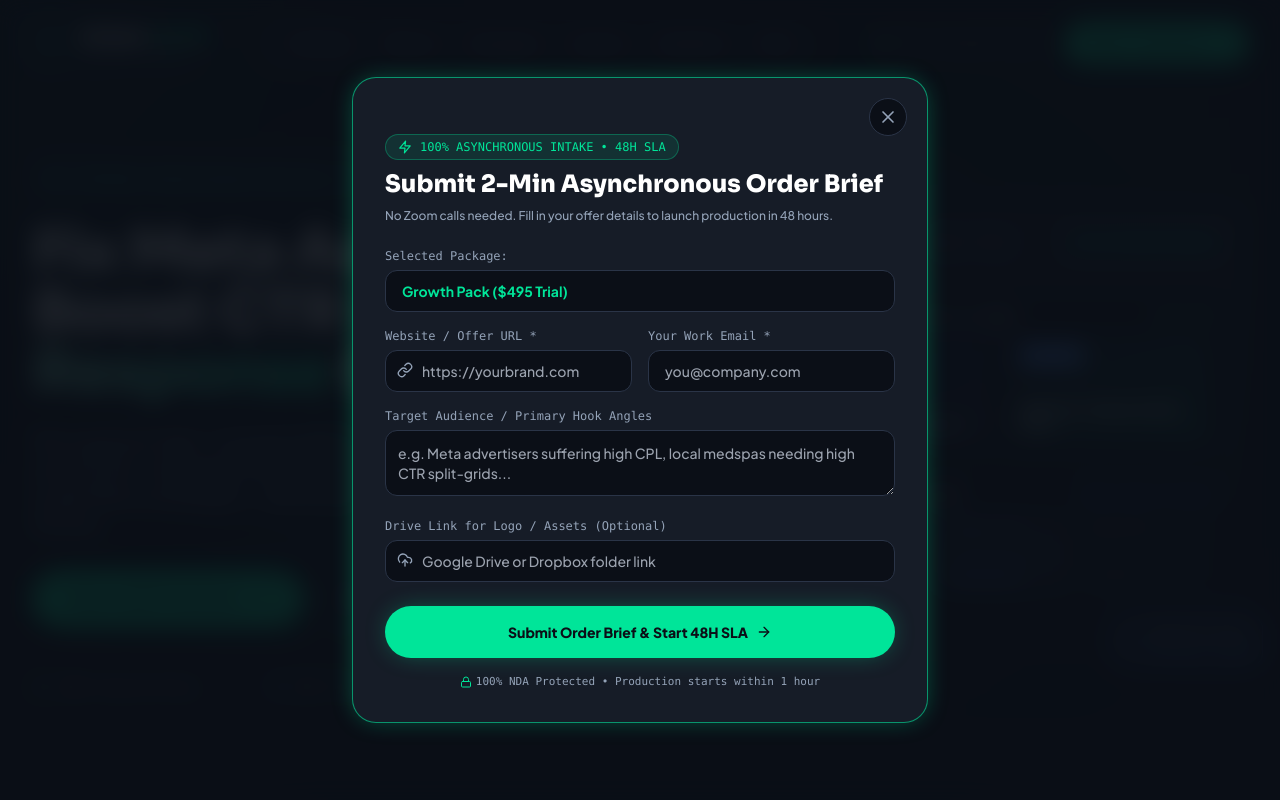
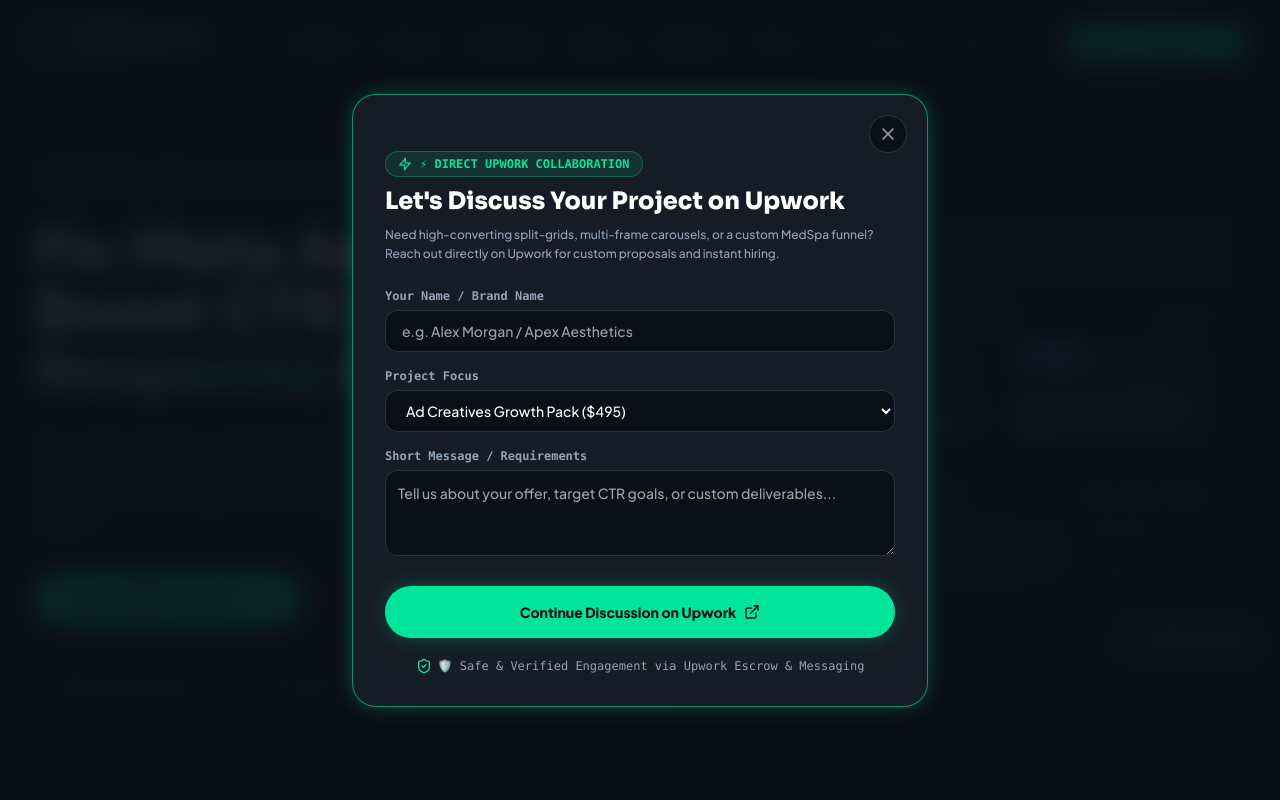
Before and after one commit to StackCuts/Agency, a React (Vite) app: page / in a window 1280 px wide. Both pictures are taken after a click on the button "Claim 1-Pack Trial". Shown: the top 800 px of the page. Built offline with nearby package versions, Linux system fonts and the light colour scheme.

Commit message:
Transform BriefModal into Upwork-compliant direct contact system

```diff
--- a/src/components/BriefModal.jsx
+++ b/src/components/BriefModal.jsx
@@ -1,24 +1,20 @@
 import React, { useState } from 'react';
-import { X, Zap, CheckCircle2, ArrowRight, UploadCloud, Link as LinkIcon, Lock, Sparkles } from 'lucide-react';
+import { X, Zap, ArrowRight, ShieldCheck, ExternalLink } from 'lucide-react';
 
 export default function BriefModal({ isOpen, onClose, selectedPackageName }) {
-  const [step, setStep] = useState(1);
   const [formData, setFormData] = useState({
-    pkg: selectedPackageName || 'Growth Pack ($495 Trial)',
-    websiteUrl: '',
-    targetNiche: '',
-    adAngle: '',
-    driveLink: '',
-    email: '',
-    agencyName: ''
+    name: '',
+    projectFocus: selectedPackageName || 'Ad Creatives Growth Pack',
+    message: ''
   });
-  const [submitted, setSubmitted] = useState(false);
 
   if (!isOpen) return null;
 
-  const handleSubmit = (e) => {
+  const handleContinueOnUpwork = (e) => {
     e.preventDefault();
-    setSubmitted(true);
+    // Open Upwork profile/messaging in a new tab
+    window.open('https://www.upwork.com', '_blank');
+    onClose();
   };
 
   return (
@@ -33,96 +29,62 @@
           <X className="w-5 h-5" />
         </button>
 
-        {!submitted ? (
-          <>
         {/* Modal Header */}
         <div className="space-y-2">
-              <div className="inline-flex items-center gap-2 px-3 py-1 rounded-full bg-[#00E599]/10 text-[#00E599] border border-[#00E599]/30 text-xs font-mono">
+          <div className="inline-flex items-center gap-2 px-3 py-1 rounded-full bg-[#00E599]/10 text-[#00E599] border border-[#00E599]/30 text-xs font-mono font-bold">
             <Zap className="w-3.5 h-3.5" />
-                <span>100% ASYNCHRONOUS INTAKE • 48H SLA</span>
+            <span>⚡ DIRECT UPWORK COLLABORATION</span>
           </div>
           <h3 className="text-2xl font-display font-extrabold text-white">
-                Submit 2-Min Asynchronous Order Brief
+            Let's Discuss Your Project on Upwork
           </h3>
-              <p className="text-xs text-[#94A3B8]">
-                No Zoom calls needed. Fill in your offer details to launch production in 48 hours.
+          <p className="text-xs text-[#94A3B8] leading-relaxed">
+            Need high-converting split-grids, multi-frame carousels, or a custom MedSpa funnel? Reach out directly on Upwork for custom proposals and instant hiring.
           </p>
         </div>
 
-            {/* Form */}
-            <form onSubmit={handleSubmit} className="space-y-4">
+        {/* Upwork Direct Action Form */}
+        <form onSubmit={handleContinueOnUpwork} className="space-y-4">
           <div>
-                <label className="block text-xs font-mono text-[#94A3B8] mb-1.5">
-                  Selected Package:
+            <label className="block text-xs font-mono text-[#94A3B8] mb-1.5 font-bold">
+              Your Name / Brand Name
             </label>
             <input
               type="text"
-                  readOnly
-                  value={formData.pkg}
-                  className="w-full bg-[#0B0F17] border border-[#2A3447] rounded-xl px-4 py-2.5 text-sm font-bold text-[#00E599] focus:outline-none"
-                />
-              </div>
-
-              <div className="grid grid-cols-1 sm:grid-cols-2 gap-4">
-                <div>
-                  <label className="block text-xs font-mono text-[#94A3B8] mb-1.5">
-                    Website / Offer URL *
-                  </label>
-                  <div className="relative">
-                    <LinkIcon className="w-4 h-4 text-[#94A3B8] absolute left-3 top-3" />
-                    <input
-                      type="url"
               required
-                      placeholder="https://yourbrand.com"
-                      value={formData.websiteUrl}
-                      onChange={(e) => setFormData({ ...formData, websiteUrl: e.target.value })}
-                      className="w-full bg-[#0B0F17] border border-[#2A3447] rounded-xl pl-9 pr-4 py-2.5 text-sm text-white focus:border-[#00E599] focus:outline-none"
-                    />
-                  </div>
-                </div>
-
-                <div>
-                  <label className="block text-xs font-mono text-[#94A3B8] mb-1.5">
-                    Your Work Email *
-                  </label>
-                  <input
-                    type="email"
-                    required
-                    placeholder="you@company.com"
-                    value={formData.email}
-                    onChange={(e) => setFormData({ ...formData, email: e.target.value })}
+              placeholder="e.g. Alex Morgan / Apex Aesthetics"
+              value={formData.name}
+              onChange={(e) => setFormData({ ...formData, name: e.target.value })}
               className="w-full bg-[#0B0F17] border border-[#2A3447] rounded-xl px-4 py-2.5 text-sm text-white focus:border-[#00E599] focus:outline-none"
-                  />
-                </div>
-              </div>
-
-              <div>
-                <label className="block text-xs font-mono text-[#94A3B8] mb-1.5">
-                  Target Audience / Primary Hook Angles
-                </label>
-                <textarea
-                  rows={2}
-                  placeholder="e.g. Meta advertisers suffering high CPL, local medspas needing high CTR split-grids..."
-                  value={formData.adAngle}
-                  onChange={(e) => setFormData({ ...formData, adAngle: e.target.value })}
-                  className="w-full bg-[#0B0F17] border border-[#2A3447] rounded-xl p-3 text-sm text-white focus:border-[#00E599] focus:outline-none"
             />
           </div>
 
           <div>
-                <label className="block text-xs font-mono text-[#94A3B8] mb-1.5">
-                  Drive Link for Logo / Assets (Optional)
+            <label className="block text-xs font-mono text-[#94A3B8] mb-1.5 font-bold">
+              Project Focus
             </label>
-                <div className="relative">
-                  <UploadCloud className="w-4 h-4 text-[#94A3B8] absolute left-3 top-3" />
-                  <input
-                    type="text"
-                    placeholder="Google Drive or Dropbox folder link"
-                    value={formData.driveLink}
-                    onChange={(e) => setFormData({ ...formData, driveLink: e.target.value })}
-                    className="w-full bg-[#0B0F17] border border-[#2A3447] rounded-xl pl-9 pr-4 py-2.5 text-sm text-white focus:border-[#00E599] focus:outline-none"
+            <select
+              value={formData.projectFocus}
+              onChange={(e) => setFormData({ ...formData, projectFocus: e.target.value })}
+              className="w-full bg-[#0B0F17] border border-[#2A3447] rounded-xl px-4 py-2.5 text-sm text-white focus:border-[#00E599] focus:outline-none"
+            >
+              <option value="Ad Creatives Growth Pack">Ad Creatives Growth Pack ($495)</option>
+              <option value="Full Conversion Stack">Full Conversion Stack ($895)</option>
+              <option value="Custom MedSpa Funnel">Custom MedSpa Funnel ($600)</option>
+            </select>
+          </div>
+
+          <div>
+            <label className="block text-xs font-mono text-[#94A3B8] mb-1.5 font-bold">
+              Short Message / Requirements
+            </label>
+            <textarea
+              rows={3}
+              placeholder="Tell us about your offer, target CTR goals, or custom deliverables..."
+              value={formData.message}
+              onChange={(e) => setFormData({ ...formData, message: e.target.value })}
+              className="w-full bg-[#0B0F17] border border-[#2A3447] rounded-xl p-3 text-sm text-white focus:border-[#00E599] focus:outline-none"
             />
-                </div>
           </div>
 
           <div className="pt-2">
@@ -130,44 +92,17 @@
               type="submit"
               className="btn-shimmer w-full py-4 rounded-full bg-[#00E599] text-[#0B0F17] font-extrabold text-sm hover:bg-[#00E599]/90 transition-all shadow-mint-glow flex items-center justify-center gap-2"
             >
-                  <span>Submit Order Brief & Start 48H SLA</span>
-                  <ArrowRight className="w-4 h-4" />
+              <span>Continue Discussion on Upwork</span>
+              <ExternalLink className="w-4 h-4" />
             </button>
           </div>
 
-              <div className="text-[11px] text-center text-[#94A3B8] font-mono flex items-center justify-center gap-1">
-                <Lock className="w-3 h-3 text-[#00E599]" />
-                100% NDA Protected • Production starts within 1 hour
+          {/* Trust Footer */}
+          <div className="text-xs text-center text-[#94A3B8] font-mono flex items-center justify-center gap-1.5 pt-1">
+            <ShieldCheck className="w-4 h-4 text-[#00E599]" />
+            <span>🛡️ Safe & Verified Engagement via Upwork Escrow & Messaging</span>
           </div>
         </form>
-          </>
-        ) : (
-          /* Confirmation View */
-          <div className="text-center py-6 space-y-4">
-            <div className="w-16 h-16 rounded-full bg-[#00E599]/20 border-2 border-[#00E599] text-[#00E599] flex items-center justify-center mx-auto shadow-mint-glow animate-bounce">
-              <CheckCircle2 className="w-8 h-8" />
-            </div>
-
-            <h3 className="text-2xl font-display font-bold text-white">
-              Order Brief Received!
-            </h3>
-
-            <p className="text-sm text-[#94A3B8] max-w-md mx-auto">
-              Our direct-response studio is reviewing your offer parameters. You will receive your Frame.io / Drive preview link directly at <span className="text-[#00E599] font-bold">{formData.email}</span> within 48 hours.
-            </p>
-
-            <div className="p-4 rounded-xl bg-[#0B0F17] border border-[#2A3447] font-mono text-xs text-[#00E599]">
-              ⚡ Zero Zoom Calls Required • Track status via email
-            </div>
-
-            <button
-              onClick={onClose}
-              className="px-8 py-3 rounded-full bg-[#161C27] border border-[#2A3447] text-white font-bold text-xs hover:border-[#00E599]"
-            >
-              Return to Website
-            </button>
-          </div>
-        )}
 
       </div>
     </div>
```
Lines whose indentation alone changed are shown as unchanged.
